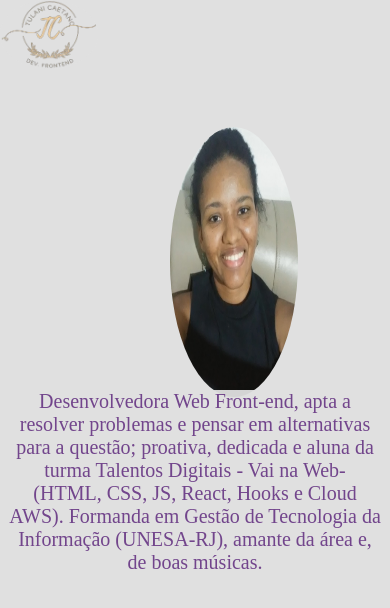
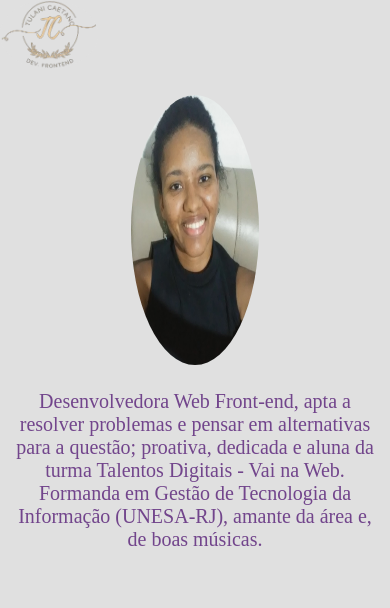
Before and after one commit to TulaniSouza/Portfolio, a React (Vite) app: page /About in a window 390 px wide. Shown: the top 608 px of the page. Built offline with nearby package versions, Linux system fonts and the light colour scheme.

Commit message:
ajustando o responsivo do about

```diff
--- a/src/About/About.jsx
+++ b/src/About/About.jsx
@@ -10,8 +10,8 @@ const About = () => {
         <S.Paragrafo> Desenvolvedora Web Front-end, apta a
             resolver problemas e pensar em alternativas para
             a questão; proativa, dedicada e aluna da turma
-            Talentos Digitais - Vai na Web- (HTML, CSS, JS, React, Hooks e Cloud AWS).
-            Formanda em Gestão de Tecnologia da Informação (UNESA-RJ),
+            Talentos Digitais - Vai na Web. Formanda em
+            Gestão de Tecnologia da Informação (UNESA-RJ),
             amante da área e, de boas músicas.
         </S.Paragrafo>
     </S.Text>
--- a/src/About/style.jsx
+++ b/src/About/style.jsx
@@ -17,8 +17,8 @@ width: 99vw;
 @media (min-width:350px) and (max-width:481px){
 height: 77.1vh;
 }
-@media (min-width:152px) and (max-width:349px){
-height: 88vh;
+@media (min-width:162px) and (max-width:349px){
+height: 87vh;
 margin:0 auto;
 top:65%;
 font-size: 20px;
@@ -41,7 +41,8 @@ height: 13em;
 @media (min-width:350px) and (max-width:481px){
 height: 32vh;
 width: 8em;
-margin-bottom: 19em;
+margin-bottom: 23em;
+margin-right:20%;
 }
 @media (min-width:152px) and (max-width:349px){
 margin:0 auto;
@@ -86,7 +87,7 @@ margin-right: 10%;
 @media (min-width:152px) and (max-width:349px){
 position:absolute;
 width: 96%;
-height: 34%;
+height: 41%;
 margin:0 auto;
 top:49%;
 font-size: 20px;
--- a/src/Contact/style.jsx
+++ b/src/Contact/style.jsx
@@ -49,7 +49,7 @@ height: 100%;
 object-fit: contain;
 `
 export const Social= styled.img`
-width:55%;
+width:80%;
 height: 100%;
 object-fit: contain;
 
--- a/src/Projects/Projects.jsx
+++ b/src/Projects/Projects.jsx
@@ -8,6 +8,7 @@ import * as S from "./style.jsx"
 
 
 const Projects = () =>{
+
    return(
         <S.Container>
             <S.Image  src={contador} alt="contador simples"/>
--- a/src/Projects/style.jsx
+++ b/src/Projects/style.jsx
@@ -79,6 +79,7 @@ height: 45%;
 margin-top:1px;
 gap: 3px;
 
+
 -webkit-transition: -webkit-transform .5s ease;
     transition: transform .5s ease;
 
```
